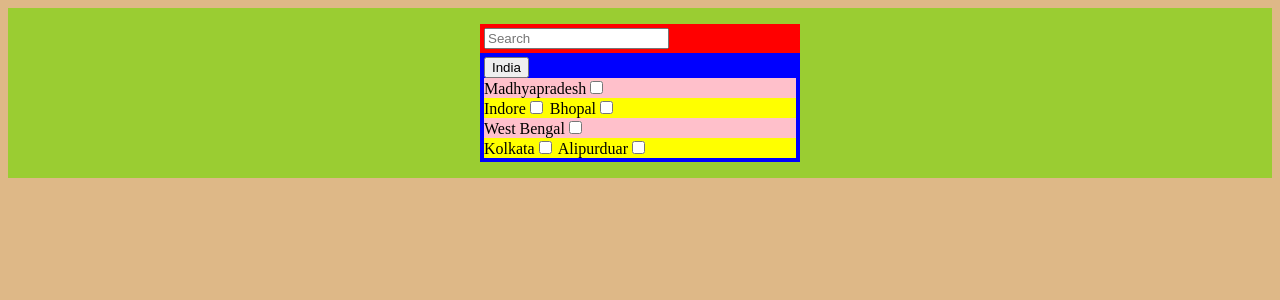
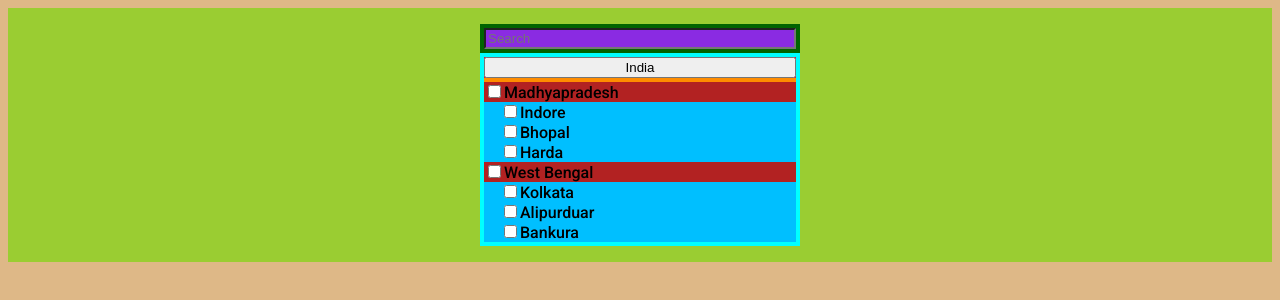
Before and after one commit to Roshannair24/teesta-internship-app, a React (Create React App) app: page / in a window 1280 px wide. Both pictures are taken after a click on the button "India". Shown: the top 300 px of the page. Built offline with nearby package versions, Linux system fonts and the light colour scheme.

Commit message:
Style
updated basic style

```diff
--- a/public/css/styles.css
+++ b/public/css/styles.css
@@ -1,5 +1,8 @@
 body {
   background-color: burlywood;
+
+  /* font-family: 'EB Garamond', serif; */
+  font-family: "Roboto", sans-serif;
 }
 
 .dropdowwn-holder {
@@ -15,10 +18,90 @@
 .dropdown-itself {
   width: 20rem;
 
-  background-color: blue;
+  display: flex;
+
+  flex-direction: column;
+
+  background-color: aqua;
 }
-
 
 .dropdown-itself .inner-div {
   padding: 0.25rem;
-  }
+
+  display: flex;
+
+  justify-content: center;
+  align-items: center;
+}
+
+.dropdown-itself .inner-div .search-btn-cls {
+  background-color: blueviolet;
+
+  width: 100%;
+}
+
+.dropdown-itself .top-div {
+  background-color: darkgreen;
+}
+
+.dropdown-itself .bottom-div {
+  flex-direction: column;
+}
+
+.dropdown-itself .bottom-div .primary-btn-holder {
+  background-color: crimson;
+  width: 100%;
+
+  display: flex;
+
+  justify-content: center;
+  align-items: center;
+}
+
+.dropdown-itself .bottom-div .primary-btn-holder #primary-btn {
+  width: 100%;
+}
+
+.dropdown-itself .bottom-div .options-holder {
+ padding-top: 0.25rem;
+  background-color: darkorange;
+  width: 100%;
+}
+
+.dropdown-itself
+  .bottom-div
+  .options-holder
+  .sub-options-holder-a
+  .sub-options-holder-a-top {
+  background-color: firebrick;
+}
+
+.dropdown-itself
+  .bottom-div
+  .options-holder
+  .sub-options-holder-a
+  .sub-options-holder-a-bottom {
+  background-color: darkslategrey;
+
+  display: flex;
+
+  flex-direction: column;
+  width: 100%;
+}
+
+.dropdown-itself
+  .bottom-div
+  .options-holder
+  .sub-options-holder-a
+  .sub-options-holder-a-bottom
+  ul {
+  list-style: none;
+
+  background-color: deepskyblue;
+
+  margin-block-start: 0;
+  margin-block-end: 0;
+  margin-inline-start: 0px;
+  margin-inline-end: 0px;
+  padding-inline-start: 1rem;
+}
--- a/public/index.html
+++ b/public/index.html
@@ -2,6 +2,9 @@
 <html lang="en">
   <head>
     <title>React App</title>
+    <link rel="preconnect" href="https://fonts.googleapis.com">
+<link rel="preconnect" href="https://fonts.gstatic.com" crossorigin>
+<link href="https://fonts.googleapis.com/css2?family=EB+Garamond:wght@800&family=Roboto:wght@300;500;700&display=swap" rel="stylesheet">
     <link rel="stylesheet" href="./css/styles.css">
   </head>
   <body>
--- a/src/components/Dropdown.jsx
+++ b/src/components/Dropdown.jsx
@@ -1,19 +1,46 @@
 import React from "react";
+import { useState } from "react";
 
 function Dropdown() {
+  const [view, setView] = useState("none");
+
   function inputText(event) {
     console.log("typed");
     console.log(event.target.value);
   }
 
-  function primaryButtonClicked(event) {
+  function clickHandler(event) {
     console.log("clicked");
+
+    console.log(event.target.id);
+
+    console.log("togggle display");
+
+    setView(function (prevState) {
+      console.log("prev state");
+      console.log(prevState);
+
+      if (prevState === "none") {
+        return "block";
+      } else {
+        return "none";
+      }
+    });
+  }
+
+  function checkboxClicked(event) {
+    console.log("check box clicked");
+
+    console.log(event.target.value);
+
+    console.log(event.target.name);
   }
 
   return (
     <div className="dropdown-itself">
-      <div className="inner-div   top-div" style={{ backgroundColor: "red" }}>
+      <div className="inner-div   top-div">
         <input
+          className="search-btn-cls"
           placeholder="Search"
           onChange={inputText}
           id="search-btn"
@@ -23,90 +50,127 @@
 
       <div className="inner-div    bottom-div">
         <div className="primary-btn-holder">
-          <button id="primary-btn" onClick={primaryButtonClicked}>
+          <button id="primary-btn" onClick={clickHandler}>
             India
           </button>
         </div>
 
-        <div className="options-holder">
-
         <div
-            className="sub-options-holder-a"
-            style={{ backgroundColor: "pink" }}
+          style={{ display: view }}
+          id="options-holder-id"
+          className="options-holder"
         >
-            <label for="vehicle1"> Madhyapradesh</label>
-
+          <div className="sub-options-holder-a">
+            <div className="sub-options-holder-a-top">
               <input
+                onClick={checkboxClicked}
                 type="checkbox"
-              id="vehicle1"
-              name="vehicle1"
-              value="Bike"
+                id="id_Madhyapradesh"
+                name="n_Madhyapradesh"
+                value="val_Madhyapradesh"
               ></input>
 
-            <div
-              className="sub-options-holder-b"
-              style={{ backgroundColor: "yellow" }}
-            >
-              <label for="vehiclew"> Indore</label>
+              {/* <label onClick={clickHandler}   for="id_Madhyapradesh"> Madhyapradesh</label> */}
 
+              <span id="span_id_Madhyapradesh" onClick={clickHandler}>
+                Madhyapradesh
+              </span>
+            </div>
+            <div className="sub-options-holder-a-bottom">
+              <ul>
+                <li>
                   <input
+                    onClick={checkboxClicked}
                     type="checkbox"
-                id="vehiclew"
-                name="vehiclew"
-                value="wheel"
+                    id="id_Indore"
+                    name="n_Indore"
+                    value="val_Indore"
                   ></input>
 
-              <label for="vehiclewa"> Bhopal</label>
+                  <label for="id_Indore">Indore</label>
+                </li>
 
+                <li>
                   <input
+                    onClick={checkboxClicked}
                     type="checkbox"
-                id="vehiclewa"
-                name="vehiclewa"
-                value="axel"
+                    id="id_Bhopal"
+                    name="n_Bhopal"
+                    value="val_Bhopal"
                   ></input>
+
+                  <label for="id_Bhopal">Bhopal</label>
+                </li>
+                <li>
+                  <input
+                    onClick={checkboxClicked}
+                    type="checkbox"
+                    id="id_Harda"
+                    name="n_Harda"
+                    value="val_Harda"
+                  ></input>
+
+                  <label for="id_Harda">Harda</label>
+                </li>
+              </ul>
             </div>
           </div>
 
-          <div
-            className="sub-options-holder-a"
-            style={{ backgroundColor: "pink" }}
-          >
-            <label for="vehicle1"> West Bengal</label>
-
+          <div className="sub-options-holder-a">
+            <div className="sub-options-holder-a-top">
               <input
+                onClick={checkboxClicked}
                 type="checkbox"
-              id="vehicle1"
-              name="vehicle1"
-              value="Bike"
+                id="id_WestBengal"
+                name="n_WestBengal"
+                value="val_WestBengal"
               ></input>
 
-            <div
-              className="sub-options-holder-b"
-              style={{ backgroundColor: "yellow" }}
-            >
-              <label for="vehiclew"> Kolkata</label>
+              {/* <label onClick={clickHandler}   for="id_Madhyapradesh"> Madhyapradesh</label> */}
 
+              <span id="span_id_WestBengal" onClick={clickHandler}>
+                West Bengal
+              </span>
+            </div>
+            <div className="sub-options-holder-a-bottom">
+              <ul>
+                <li>
                   <input
+                    onClick={checkboxClicked}
                     type="checkbox"
-                id="vehiclew"
-                name="vehiclew"
-                value="wheel"
+                    id="id_Kolkata"
+                    name="n_Kolkata"
+                    value="val_Kolkata"
                   ></input>
 
-              <label for="vehiclewa"> Alipurduar</label>
+                  <label for="id_Kolkata">Kolkata</label>
+                </li>
 
+                <li>
                   <input
+                    onClick={checkboxClicked}
                     type="checkbox"
-                id="vehiclewa"
-                name="vehiclewa"
-                value="axel"
+                    id="id_Alipurduar"
+                    name="n_Alipurduar"
+                    value="val_Alipurduar"
                   ></input>
+
+                  <label for="id_Alipurduar">Alipurduar</label>
+                </li>
+                <li>
+                  <input
+                    onClick={checkboxClicked}
+                    type="checkbox"
+                    id="id_Bankura"
+                    name="n_Bankura"
+                    value="val_Bankura"
+                  ></input>
+
+                  <label for="id_Bankura">Bankura</label>
+                </li>
+              </ul>
             </div>
           </div>
-
-
-
-
         </div>
       </div>
     </div>
```
Lines whose indentation alone changed are shown as unchanged.
